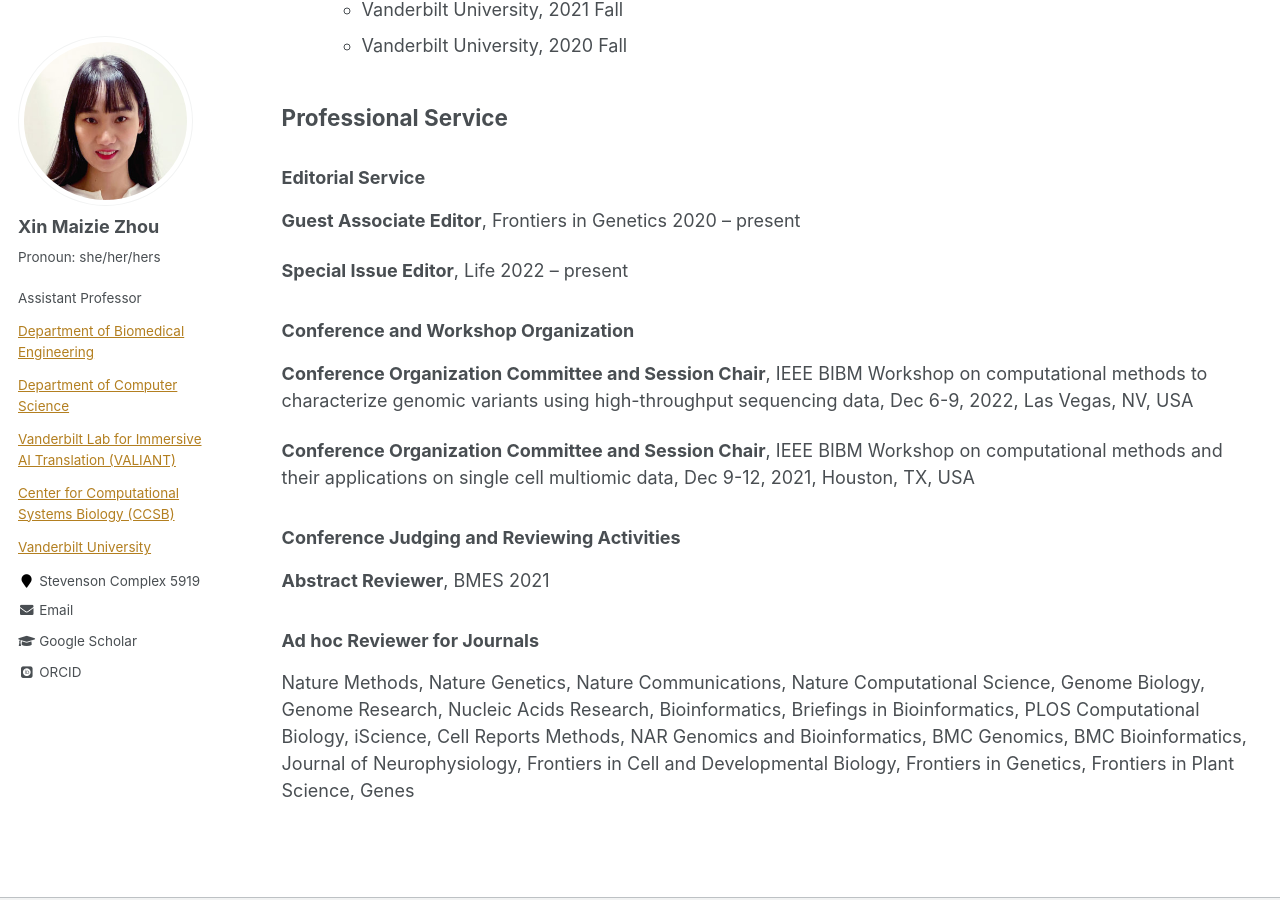
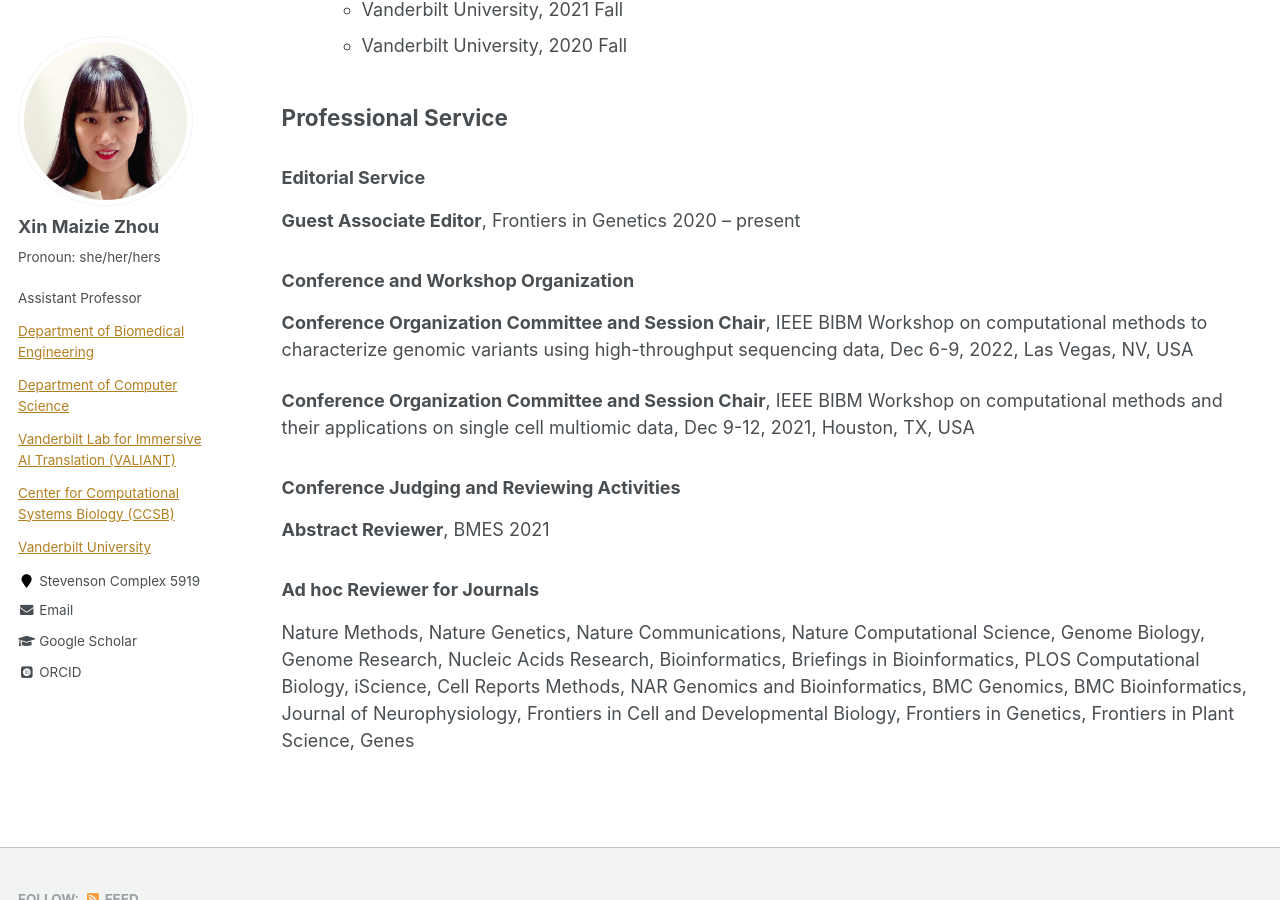
Before and after one commit to maiziezhoulab/Maiziezhoulab.github.io, a Jekyll site: the page built from _pages/TeachingService.md, in a window 1280 px wide and 900 px high, scrolled down 822 px. Built offline with Jekyll 4.4.1, drawn with Linux system fonts in a browser that asks for light colours; some web fonts are replaced.

Commit message:
Update TeachingService.md

```diff
--- a/_pages/TeachingService.md
+++ b/_pages/TeachingService.md
@@ -35,8 +35,6 @@ author_profile: true
 
 **Guest Associate Editor**, Frontiers in Genetics              2020 – present
 
-**Special Issue Editor**, Life                                 2022 – present
-
 ### Conference and Workshop Organization
 
 **Conference Organization Committee and Session Chair**, IEEE BIBM Workshop on computational methods to characterize genomic variants using high-throughput sequencing data, Dec 6-9, 2022, Las Vegas, NV, USA
```
